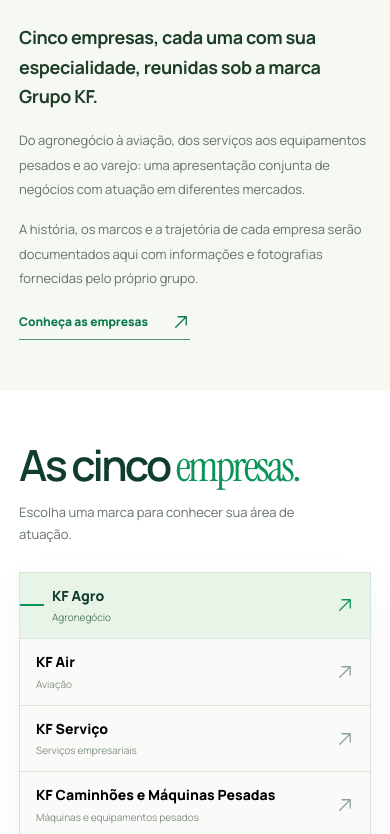
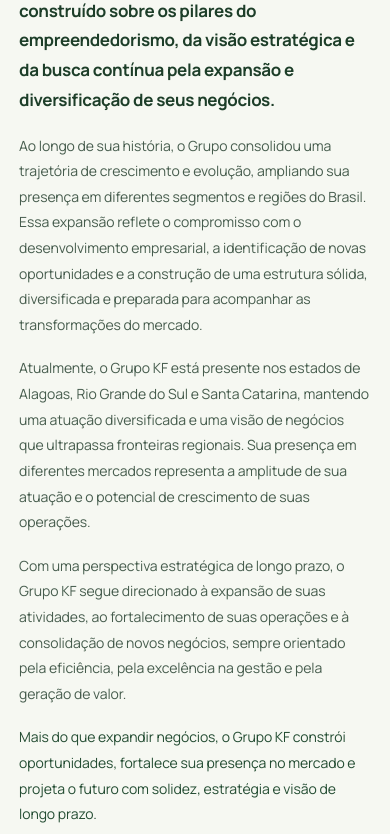
Before and after one commit to Eximaq/grupo-kf-institucional, a React (Vite) app: page / in a window 390 px wide. Shown: the part 1330-2164 px from the top of the page. Built offline with nearby package versions, Linux system fonts and the light colour scheme; a web font is replaced by a local one.

Commit message:
Publish client-approved Grupo KF company introduction in Quem Somos section

```diff
--- a/src/App.tsx
+++ b/src/App.tsx
@@ -512,9 +512,11 @@ export default function App() {
               <span className="about-signature" aria-hidden="true">KF</span>
             </div>
             <div className="about-text">
-              <p className="lead">Cinco empresas, cada uma com sua especialidade, reunidas sob a marca Grupo KF.</p>
-              <p>Do agronegócio à aviação, dos serviços aos equipamentos pesados e ao varejo: uma apresentação conjunta de negócios com atuação em diferentes mercados.</p>
-              <p>A história, os marcos e a trajetória de cada empresa serão documentados aqui com informações e fotografias fornecidas pelo próprio grupo.</p>
+              <p className="lead">O Grupo KF é um grupo empresarial com décadas de trajetória no mercado, construído sobre os pilares do empreendedorismo, da visão estratégica e da busca contínua pela expansão e diversificação de seus negócios.</p>
+              <p>Ao longo de sua história, o Grupo consolidou uma trajetória de crescimento e evolução, ampliando sua presença em diferentes segmentos e regiões do Brasil. Essa expansão reflete o compromisso com o desenvolvimento empresarial, a identificação de novas oportunidades e a construção de uma estrutura sólida, diversificada e preparada para acompanhar as transformações do mercado.</p>
+              <p>Atualmente, o Grupo KF está presente nos estados de Alagoas, Rio Grande do Sul e Santa Catarina, mantendo uma atuação diversificada e uma visão de negócios que ultrapassa fronteiras regionais. Sua presença em diferentes mercados representa a amplitude de sua atuação e o potencial de crescimento de suas operações.</p>
+              <p>Com uma perspectiva estratégica de longo prazo, o Grupo KF segue direcionado à expansão de suas atividades, ao fortalecimento de suas operações e à consolidação de novos negócios, sempre orientado pela eficiência, pela excelência na gestão e pela geração de valor.</p>
+              <p>Mais do que expandir negócios, o Grupo KF constrói oportunidades, fortalece sua presença no mercado e projeta o futuro com solidez, estratégia e visão de longo prazo.</p>
               <a className="about-link" href="#empresas">Conheça as empresas <Arrow diagonal /></a>
             </div>
           </div>
--- a/src/styles.css
+++ b/src/styles.css
@@ -670,3 +670,23 @@ em { font-family: "Instrument Serif", Georgia, serif; font-weight: 400; font-sty
     object-position: center center;
   }
 }
+
+
+/* Texto institucional oficial — proporções editoriais para leitura longa */
+.about-editorial { grid-template-columns: minmax(230px, .68fr) minmax(0, 1.32fr); gap: clamp(40px, 6vw, 110px); }
+.about-editorial .about-heading { position: sticky; top: 105px; }
+.about-editorial .about-text { max-width: 790px; }
+.about-editorial .about-text .lead { font-size: clamp(17px, 1.48vw, 21px); line-height: 1.65; }
+.about-editorial .about-text > p:not(.lead) { font-size: 15px; line-height: 1.9; letter-spacing: -.005em; color: #465c4d; margin-top: 23px; }
+.about-editorial .about-text > p:last-of-type { color: #234c32; }
+.about-editorial .about-link { margin-top: 30px; }
+@media (max-width: 900px) {
+  .about-editorial { grid-template-columns: minmax(0, 1fr); gap: 24px; }
+  .about-editorial .about-heading { position: relative; top: auto; min-height: 155px; }
+  .about-editorial .about-text { max-width: 750px; }
+}
+@media (max-width: 680px) {
+  .about-editorial .about-text { padding-left: 0; margin-top: 0; }
+  .about-editorial .about-text .lead { font-size: 17px; line-height: 1.75; }
+  .about-editorial .about-text > p:not(.lead) { font-size: 14px; line-height: 1.83; margin-top: 18px; }
+}
```
